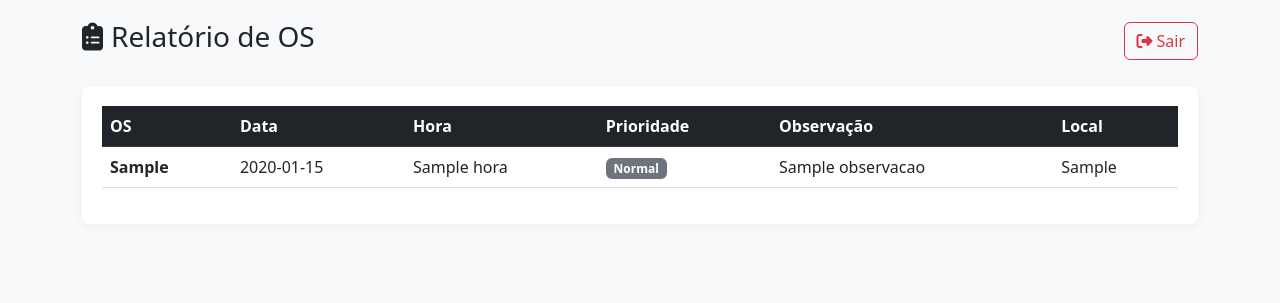
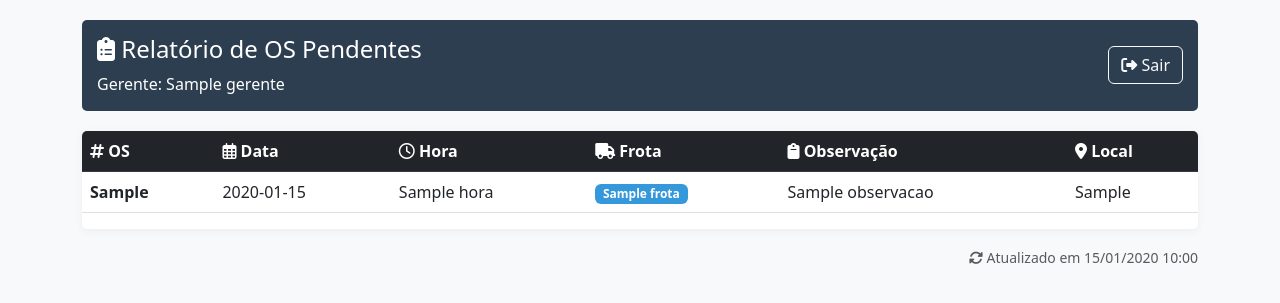
Before and after one commit to willtuner/os-manager, a Flask app: template templates/relatorio.html in a window 1280 px wide. Shown: the top 303 px of the page. Run offline with Flask 3, Linux system fonts and the light colour scheme; the template is opened without the code that fills it: most values are stand-ins (such as "Sample title", 1, 10 or a date in 2020).

Commit message:
relatorio.html

```diff
--- a/templates/relatorio.html
+++ b/templates/relatorio.html
@@ -1,80 +1,86 @@
 <!DOCTYPE html>
-<html lang="pt-BR">
+<html>
 <head>
   <meta charset="utf-8">
-  <title>Relatório de OS - Suco Prats</title>
+  <title>Relatório de Pendências - {{ gerente }}</title>
   <link href="https://cdn.jsdelivr.net/npm/bootstrap@5.3.0/dist/css/bootstrap.min.css" rel="stylesheet">
   <link rel="stylesheet" href="https://cdnjs.cloudflare.com/ajax/libs/font-awesome/6.4.0/css/all.min.css">
   <style>
     body {
+      background-color: #f8f9fa;
       padding: 20px;
-      background-color: #f8f9fa;
     }
-    .table-container {
+    .header-card {
+      background-color: #2c3e50;
+      color: white;
+      padding: 15px;
+      border-radius: 5px;
+      margin-bottom: 20px;
+    }
+    .table-responsive {
       background: white;
-      border-radius: 8px;
+      border-radius: 5px;
       box-shadow: 0 2px 10px rgba(0,0,0,0.05);
-      padding: 20px;
-      margin-top: 20px;
     }
-    .urgent {
-      background-color: #fff6f6;
-    }
-    .high-priority {
-      background-color: #fff9e6;
+    .badge-frota {
+      background-color: #3498db;
+      color: white;
     }
   </style>
 </head>
 <body>
   <div class="container">
-    <div class="d-flex justify-content-between align-items-center mb-4">
-      <h3><i class="fas fa-clipboard-list me-2"></i>Relatório de OS</h3>
-      <a href="{{ url_for('logout') }}" class="btn btn-outline-danger">
-        <i class="fas fa-sign-out-alt me-1"></i>Sair
-      </a>
+    <div class="header-card">
+      <div class="d-flex justify-content-between align-items-center">
+        <div>
+          <h4><i class="fas fa-clipboard-list"></i> Relatório de OS Pendentes</h4>
+          <p class="mb-0">Gerente: {{ gerente }}</p>
+        </div>
+        <a href="{{ url_for('logout') }}" class="btn btn-outline-light">
+          <i class="fas fa-sign-out-alt"></i> Sair
+        </a>
+      </div>
     </div>
 
-    <div class="table-container">
-      <table class="table table-hover">
+    <div class="table-responsive">
+      <table class="table table-hover align-middle">
         <thead class="table-dark">
           <tr>
-            <th>OS</th>
-            <th>Data</th>
-            <th>Hora</th>
-            <th>Prioridade</th>
-            <th>Observação</th>
-            <th>Local</th>
+            <th><i class="fas fa-hashtag"></i> OS</th>
+            <th><i class="far fa-calendar-alt"></i> Data</th>
+            <th><i class="far fa-clock"></i> Hora</th>
+            <th><i class="fas fa-truck"></i> Frota</th>
+            <th><i class="fas fa-clipboard"></i> Observação</th>
+            <th><i class="fas fa-map-marker-alt"></i> Local</th>
           </tr>
         </thead>
         <tbody>
           {% for item in lista %}
-          <tr class="{% if item.Prioridade == 'Urgente' %}urgent{% elif item.Prioridade == 'Alta' %}high-priority{% endif %}">
+          <tr>
             <td><strong>{{ item.OS }}</strong></td>
             <td>{{ item.DataFechamento }}</td>
             <td>{{ item.Hora }}</td>
-            <td>
-              {% if item.Prioridade == 'Urgente' %}
-                <span class="badge bg-danger">Urgente</span>
-              {% elif item.Prioridade == 'Alta' %}
-                <span class="badge bg-warning text-dark">Alta</span>
-              {% else %}
-                <span class="badge bg-secondary">Normal</span>
-              {% endif %}
-            </td>
+            <td><span class="badge badge-frota">{{ item.Frota }}</span></td>
             <td>{{ item.Observacao }}</td>
             <td>{{ item.RegistradoEm }}</td>
           </tr>
           {% else %}
           <tr>
-            <td colspan="6" class="text-center py-4 text-muted">
-              <i class="far fa-check-circle fa-2x mb-3"></i><br>
-              Nenhuma OS pendente
+            <td colspan="6" class="text-center py-4">
+              <i class="far fa-check-circle fa-2x text-muted mb-2"></i><br>
+              Nenhuma OS pendente encontrada
             </td>
           </tr>
           {% endfor %}
         </tbody>
       </table>
     </div>
+
+    <div class="mt-3 text-end">
+      <small class="text-muted">
+        <i class="fas fa-sync-alt"></i> Atualizado em {{ now.strftime('%d/%m/%Y %H:%M') }}
+      </small>
+    </div>
   </div>
 </body>
 </html>
```
